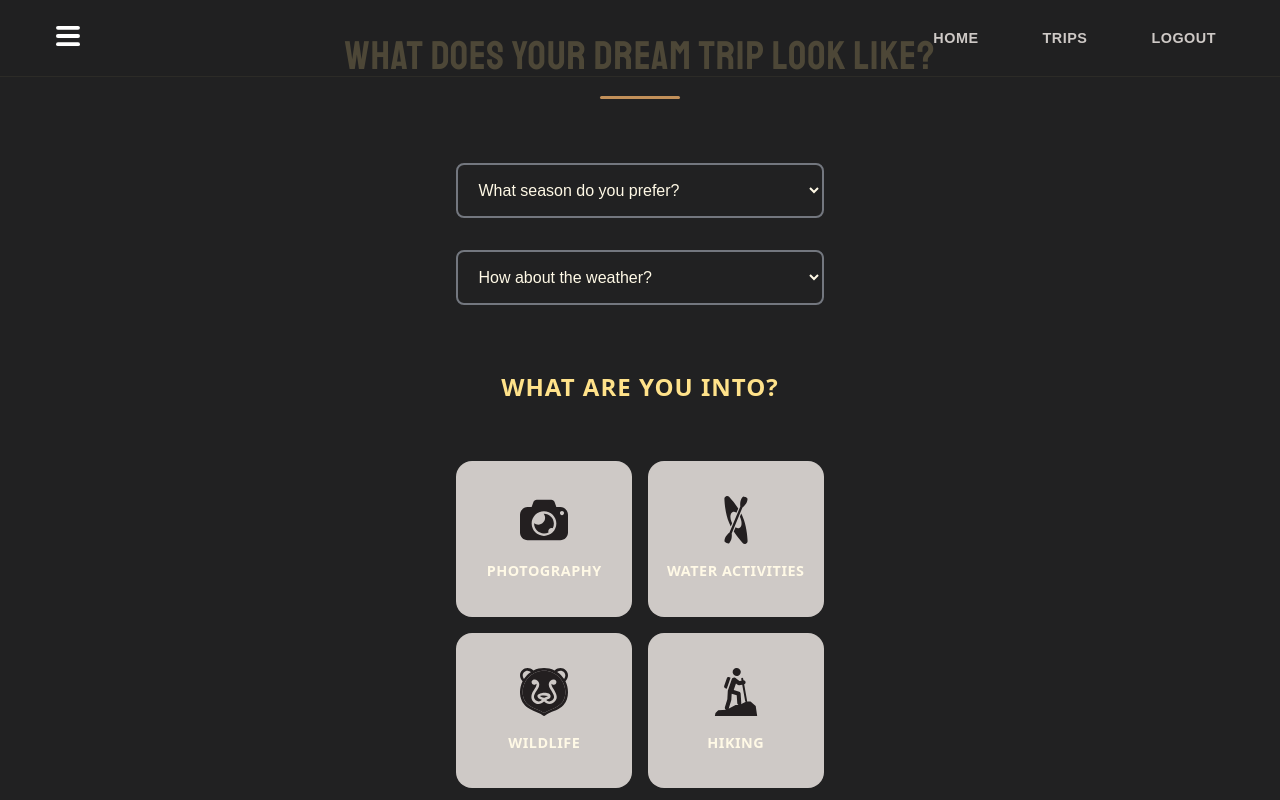
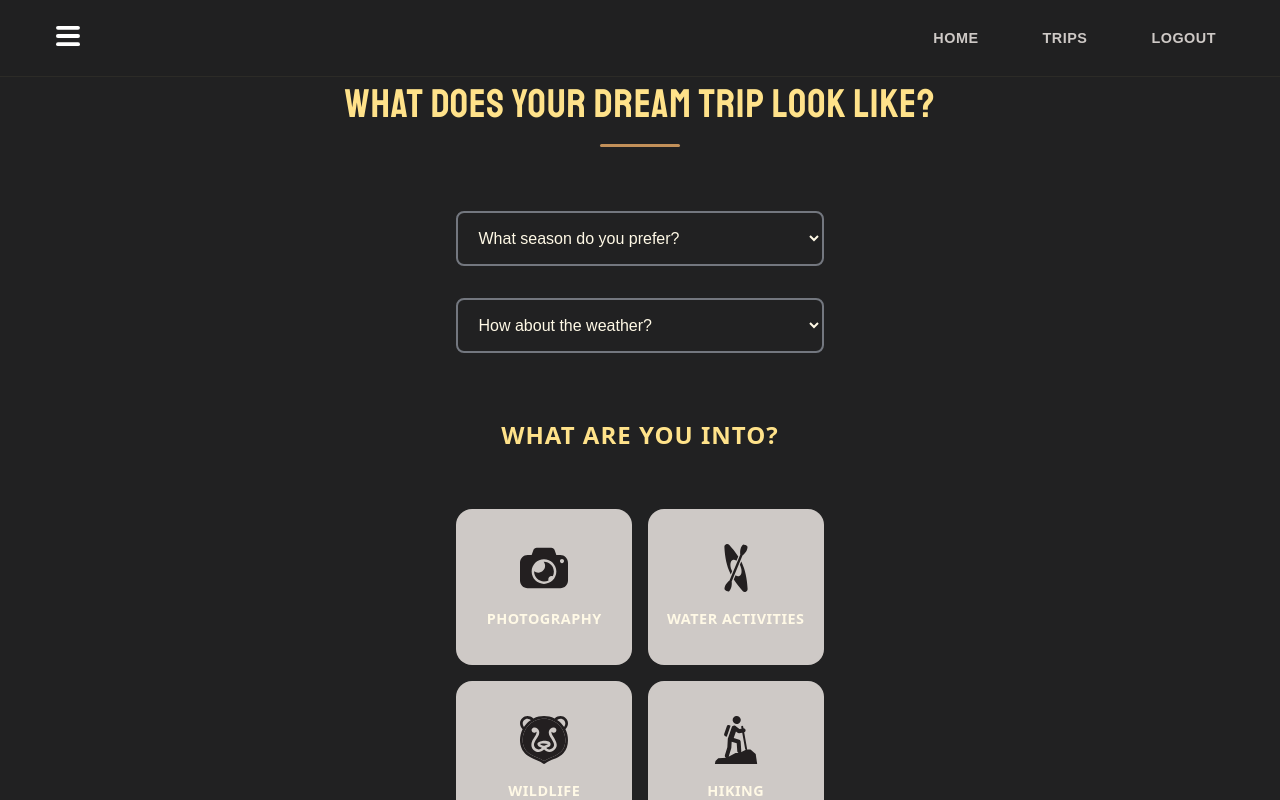
Before and after one commit to kylemims/parkplan-capstone, a React (Vite) app: page /preferences in a window 1280 px wide. Shown: the top 800 px of the page. Built offline with nearby package versions, Linux system fonts and the light colour scheme; no server answers.

Commit message:
finished

```diff
--- a/backup.css
+++ b/backup.css
@@ -1,4 +1,4 @@
-* {
+/* * {
   margin: 0;
   padding: 0;
   box-sizing: border-box;
@@ -174,4 +174,4 @@ label {
   .auth-container h1 {
     font-size: 2.5rem;
   }
-}
+} */
--- a/src/App.css
+++ /dev/null
@@ -1,6 +0,0 @@
-/* #root {
-  max-width: 600px;
-  margin: 0 auto;
-  padding: 10rem;
-  text-align: center;
-} */
--- a/src/components/nav/NavBar.css
+++ b/src/components/nav/NavBar.css
@@ -6,11 +6,11 @@
   padding: 0;
 }
 
-html,
+/* html,
 body {
   height: 100%;
   overflow-x: hidden;
-}
+} */
 /*TODO .navbar {
   display: flex;
   align-items: center;
@@ -42,8 +42,14 @@ body {
   top: 0;
   z-index: 1000;
   margin: 0;
-  background: rgba(33, 33, 34, 0.95); /* Solid background, no blur */
-  border-bottom: 1px solid rgba(255, 226, 138, 0.1);
+  .navbar.transparent-nav {
+    background: rgba(33, 33, 34, 0.6); /* Lower alpha for more see-through – like thinner tint */
+    backdrop-filter: blur(
+      10px
+    ); /* Blur under content/video – frosted glass magic! Adjust px for blur strength */
+    -webkit-backdrop-filter: blur(10px); /* For Safari/older browsers */
+    border-bottom: 1px solid rgba(255, 226, 138, 0.1); /* Keep subtle border */
+  }
   padding: 0.75rem 1rem;
   transition: all 0.3s ease;
 }
--- a/src/components/onboarding/PreferencesForm.css
+++ b/src/components/onboarding/PreferencesForm.css
@@ -8,10 +8,14 @@
 .preferences-form {
   background-color: var(--color-bg);
   color: var(--color-text);
-  padding: 2rem 1rem 6rem; /* Extra bottom padding for button */
+  padding: 80px 1rem 6rem 1rem; /* NEW: Boost top padding for nav height – scoot content down (adjust px if nav measures different) */
   text-align: center;
   width: 100%;
   /* Remove any height restrictions */
+  display: flex; /* NEW: Flex column to stack and grow like rubber band */
+  flex-direction: column;
+  flex: 1; /* NEW: Grow to fill space between navs */
+  overflow-y: auto; /* NEW: Enable scrolling if content overflows – the slide! */
 }
 
 .fade-in-block {
@@ -47,8 +51,10 @@
   flex-direction: column;
   gap: 2rem;
   padding-bottom: 4rem; /* Ensure space for button */
+  flex: 1; /* NEW: Let form grow inside the container */
 }
 
+/* Rest is unchanged... */
 .preferences-form label {
   display: block;
   width: 100%;
@@ -209,7 +215,7 @@
 /* MOBILE RESPONSIVENESS */
 @media (max-width: 768px) {
   .preferences-form {
-    padding: 1.5rem 1rem 8rem; /* More bottom padding on mobile */
+    padding: 80px 1rem 8rem 1rem; /* NEW: Keep top padding consistent, more bottom for tab nav */
   }
 
   .preferences-form h1 {
@@ -217,12 +223,12 @@
   }
 
   .interest-grid {
-    grid-template-columns: 1fr;
-    gap: 1rem;
+    grid-template-columns: repeat(2, 1fr);
+    gap: 0.75rem;
   }
 
   .interest-card {
-    padding: 1.5rem 1rem;
+    padding: 1rem 0.5rem; /* CHANGED: Slimmer padding to fit 2 wide without squish */
     min-height: 100px;
   }
 
@@ -235,13 +241,22 @@
 
 @media (max-width: 480px) {
   .preferences-form {
-    padding: 1rem 0.5rem 10rem; /* Even more bottom padding */
+    padding: 80px 0.5rem 10rem 0.5rem; /* NEW: Consistent top, max bottom */
   }
 
   .preferences-form h1 {
     font-size: 1.8rem;
   }
+  .interest-grid {
+    grid-template-columns: repeat(2, 1fr);
+    gap: 0.75rem;
+    padding: 0 0.5rem; /* Reduce padding for smaller screens */
+  }
 
+  .interest-card {
+    padding: 1.5rem 1rem;
+    min-height: 100px;
+  }
   .home-btn {
     width: 90%;
     max-width: 280px;
--- a/src/components/parks/CampgroundSelector.css
+++ b/src/components/parks/CampgroundSelector.css
@@ -469,7 +469,8 @@
 @media (max-width: 768px) {
   .campground-selector {
     padding: 1rem;
-    padding-bottom: 100px;
+    padding-bottom: 60px;
+    padding-top: 30px;
   }
 
   .campground-card {
--- a/src/components/trips/TripDetails.css
+++ b/src/components/trips/TripDetails.css
@@ -545,7 +545,8 @@
 @media (max-width: 768px) {
   .trip-details {
     padding: 1rem;
-    padding-bottom: 100px;
+    padding-bottom: 60px;
+    padding-top: 30px;
   }
 
   .activity-card {
--- a/src/components/trips/TripList.css
+++ b/src/components/trips/TripList.css
@@ -366,7 +366,9 @@
 
 @media (max-width: 768px) {
   .trip-dashboard-container {
-    padding: 1.5rem 1rem;
+    /* padding: 1.5rem 1rem; */
+    padding-top: 3rem;
+    padding-bottom: 3rem;
   }
 
   .trip-dashboard-container h1 {
--- a/src/index.css
+++ b/src/index.css
@@ -37,10 +37,17 @@ a:hover {
 }
 
 html,
-body {
+body,
+#root {
   background-color: var(--color-bg);
   color: var(--color-text);
   min-height: 100%;
+  height: 100%; /* Ensure full height for flex */
+  margin: 0;
+  padding-top: 20px; /* Global space for navbar – adjust if needed */
+  display: flex;
+  flex-direction: column;
+  overflow: hidden; /* Prevent body scroll; let main handle */
 }
 
 h1 {
@@ -81,13 +88,24 @@ button:focus-visible {
   outline-offset: 2px;
 }
 
-/* Add to your main CSS file */
+/* App wrapper – flex holder */
+.app-container {
+  display: flex;
+  flex-direction: column;
+  flex: 1; /* Grow to fill */
+  overflow: hidden; /* Contain inner scrolls */
+}
+
+/* Main content – scrollable grower */
+.main-content {
+  flex: 1; /* Grow between navs */
+  overflow-y: auto; /* Enable scrolling! */
+}
+
+/* Mobile tweaks */
 @media (max-width: 767px) {
   body {
+    padding-top: 0px; /* Smaller for mobile navbar if needed */
     padding-bottom: 80px; /* Space for bottom nav */
   }
-
-  .main-content {
-    padding-bottom: 80px; /* If you have a main wrapper */
-  }
 }
--- a/src/views/ApplicationViews.jsx
+++ b/src/views/ApplicationViews.jsx
@@ -17,8 +17,13 @@ import { BottomTabNav } from "../components/nav/BottomTabNav.jsx";
 
 export const ApplicationViews = () => {
   return (
-    <>
-      <NavBar /> {/* NavBar is now outside Routes to appear on all views */}
+    <div className="app-container">
+      {" "}
+      {/* NEW: Overall flex wrapper – like the plate holding your burger stack */}
+      <NavBar /> {/* Fixed top bun */}
+      <main className="main-content">
+        {" "}
+        {/* NEW: Scrollable middle – the stretchy patty that grows and slides */}
         <Routes>
           <Route
             path="/"
@@ -76,7 +81,8 @@ export const ApplicationViews = () => {
             <Route path="/trips/:tripId/campgrounds" element={<CampgroundSelector />} />
           </Route>
         </Routes>
-      <BottomTabNav />
-    </>
+      </main>
+      <BottomTabNav /> {/* Fixed bottom bun */}
+    </div>
   );
 };
```
Also changed, not shown: 1 other file (tests, documents, lock files or other folders). Lines whose indentation alone changed are shown as unchanged.
